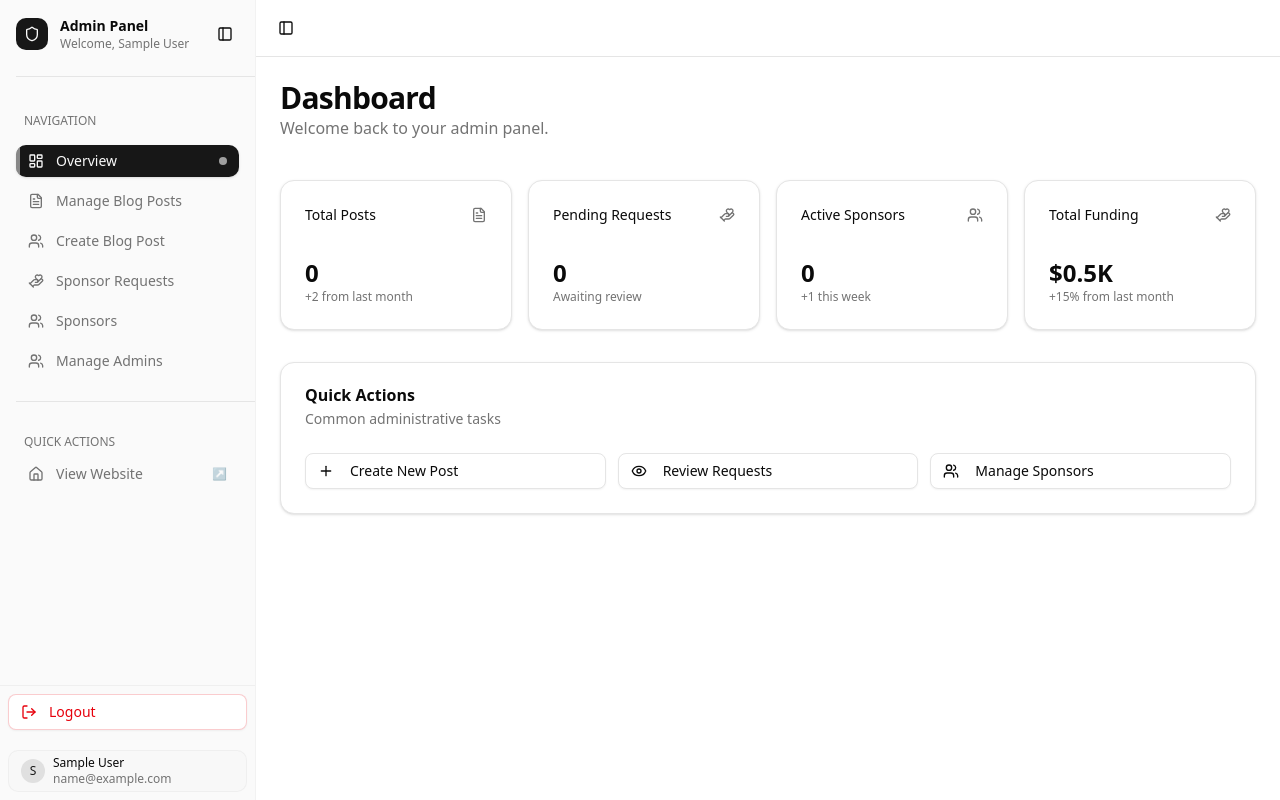
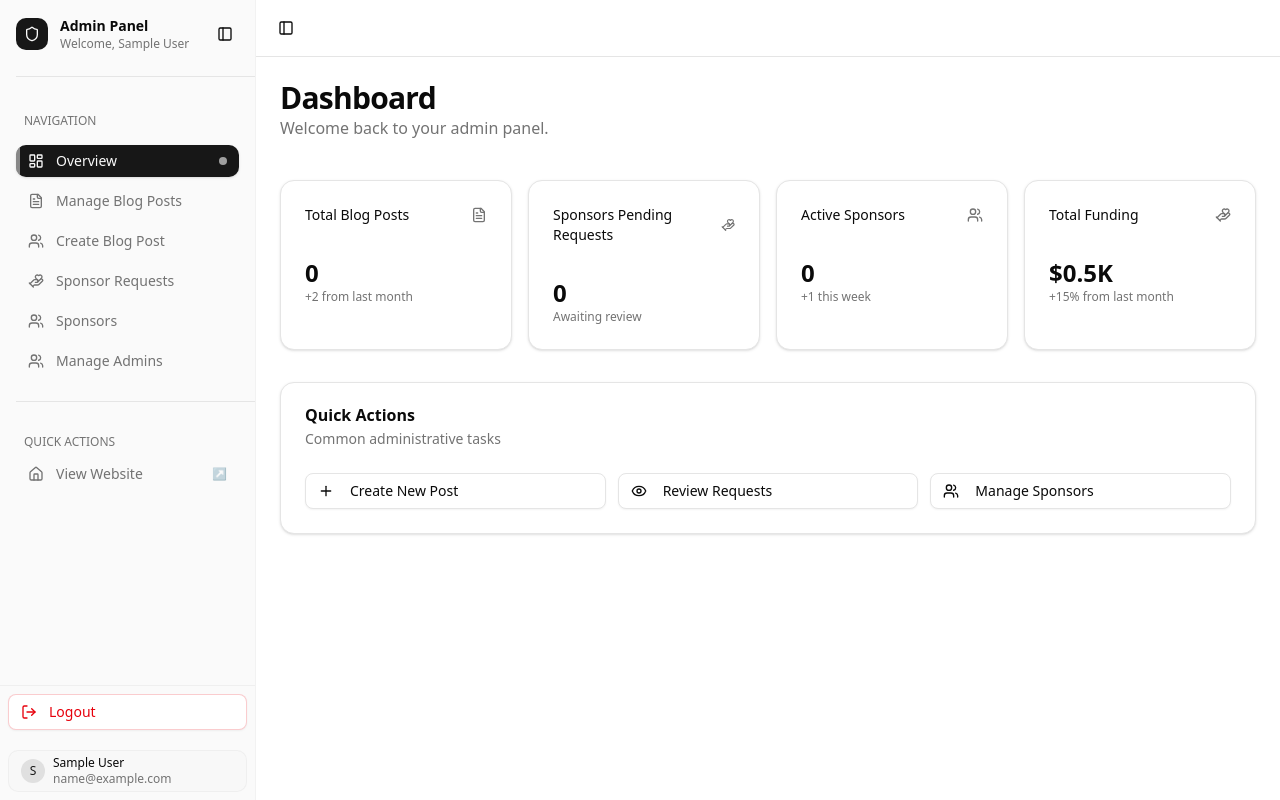
Before and after one commit to Mysticroot/nemesis-club-web, a React (Vite) app in the folder client/: page /admin/dashboard in a window 1280 px wide. Built offline with nearby package versions, Linux system fonts and the light colour scheme; no server answers; sample sign-in values are in the browser's storage.

Commit message:
text change in dashboard card

```diff
--- a/client/src/features/admin/dashboard/Overview/components/OverviewCards.jsx
+++ b/client/src/features/admin/dashboard/Overview/components/OverviewCards.jsx
@@ -9,7 +9,7 @@ const OverviewCards = ({ blogs, sponsorRequests, sponsors }) => {
     <>
       <Card>
         <CardHeader className="flex flex-row items-center justify-between space-y-0 pb-2">
-          <CardTitle className="text-sm font-medium">Total Posts</CardTitle>
+          <CardTitle className="text-sm font-medium">Total Blog Posts</CardTitle>
           <FileText className="h-4 w-4 text-muted-foreground" />
         </CardHeader>
         <CardContent>
@@ -20,7 +20,7 @@ const OverviewCards = ({ blogs, sponsorRequests, sponsors }) => {
 
       <Card>
         <CardHeader className="flex flex-row items-center justify-between space-y-0 pb-2">
-          <CardTitle className="text-sm font-medium">Pending Requests</CardTitle>
+          <CardTitle className="text-sm font-medium">Sponsors Pending Requests</CardTitle>
           <HandHeart className="h-4 w-4 text-muted-foreground" />
         </CardHeader>
         <CardContent>
```
